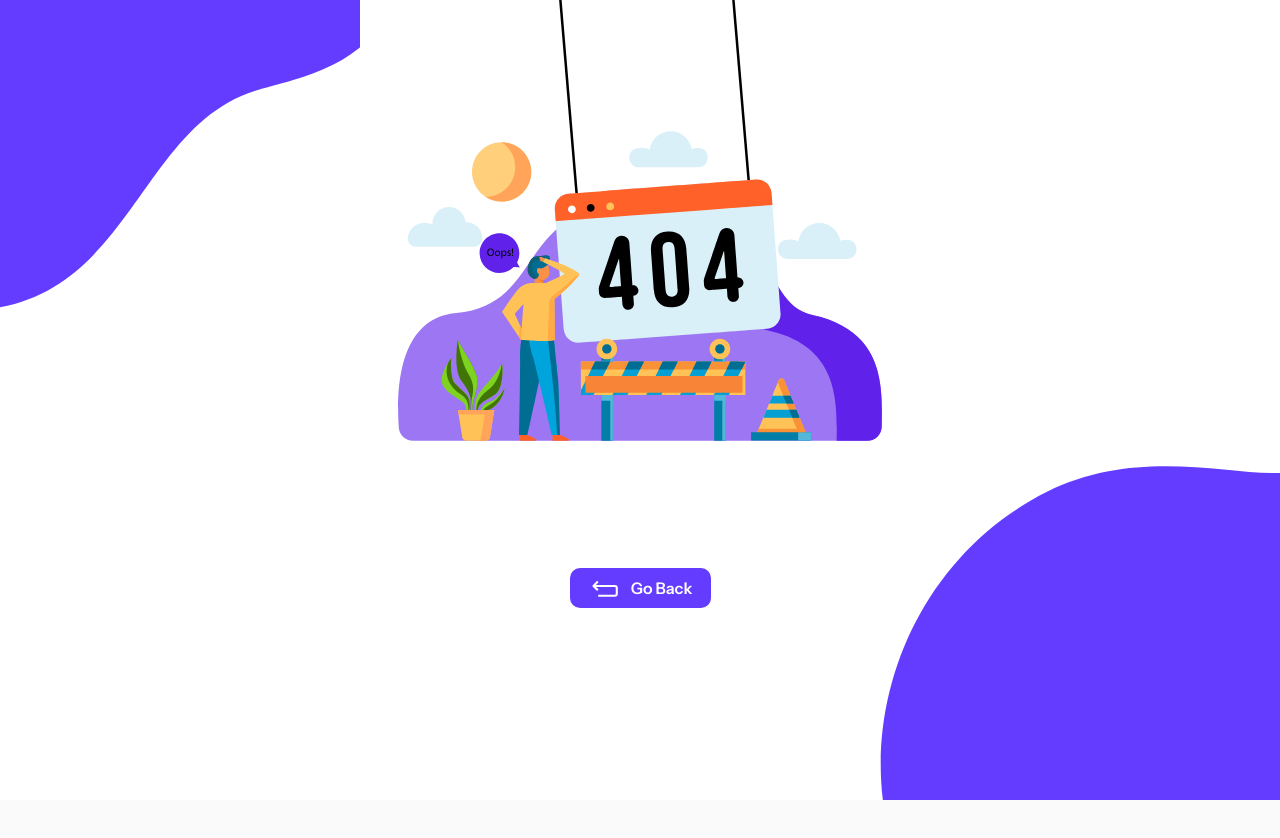
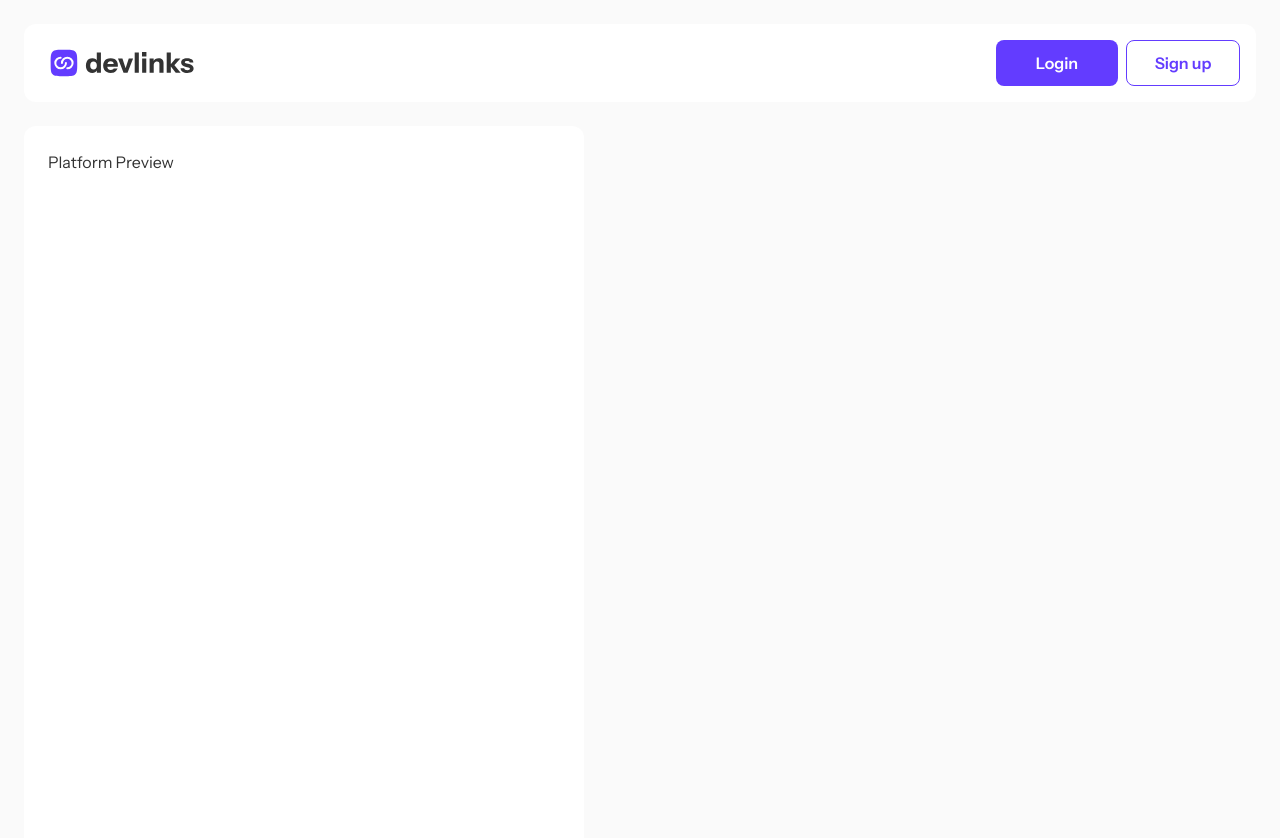
Before and after one commit to social-tree/Link-sharing-app, a Next.js app: page /profile/details in a window 1280 px wide. Before the commit this address had no page. Shown: the top 838 px of the page. Before the commit the page ends 800 px from the top, so only its background shows below. Built offline with nearby package versions, Linux system fonts and the light colour scheme.

Commit message:
Error: Cannot access `AutoLinkCompleteInput` before initialization

```diff
--- a/src/app/(pages)/page.module.scss
+++ b/src/app/(pages)/page.module.scss
@@ -1,2 +1,3 @@
 .main {
+    width: max-content;
 }
--- /dev/null
+++ b/src/app/(pages)/profile/details/page.tsx
@@ -0,0 +1,11 @@
+import React from 'react'
+
+const Details = () => {
+  return (
+    <div>
+
+    </div>
+  )
+}
+
+export default Details
--- /dev/null
+++ b/src/app/(pages)/profile/layout.module.scss
@@ -0,0 +1,20 @@
+@use "@/styles/theme.scss" as *;
+
+.main {
+    width: 100%;
+    height: 834px;
+    margin-top: 24px;
+    display: flex;
+    gap: 24px;
+
+
+
+    .main__aside {
+        width: 560px;
+        height: 100%;
+
+        padding: 24px;
+        border-radius: 12px;
+        background: $white;
+    }
+}
--- /dev/null
+++ b/src/app/(pages)/profile/layout.tsx
@@ -0,0 +1,13 @@
+import { ILayoutProps } from '@/types'
+import styles from "./layout.module.scss"
+
+const ProfileLayout = ({ children }: ILayoutProps) => {
+  return (
+    <main className={styles.main}>
+      <aside className={styles.main__aside}>Platform Preview</aside>
+      <div>{children}</div>
+    </main>
+  )
+}
+
+export default ProfileLayout
```
Also changed, not shown: src/app/(pages)/profile/links/page.tsx (added, +9 -0 lines), src/app/(pages)/profile/details/details.module.scss (added), src/app/(pages)/profile/links/links.module.scss (added).
